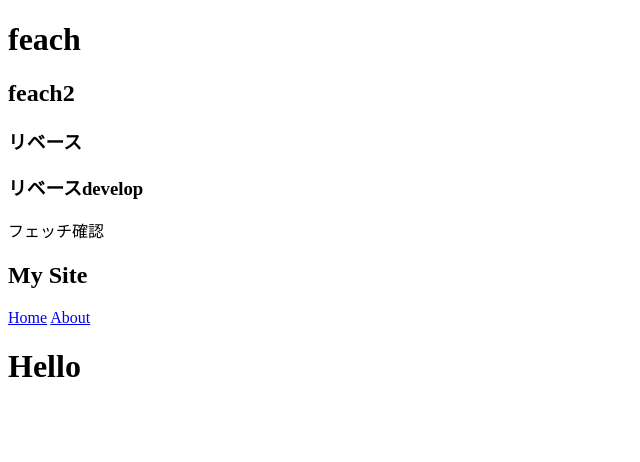
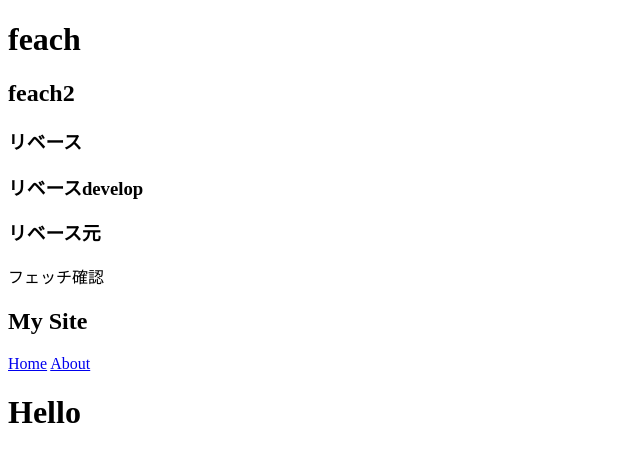
Before and after one commit to tig56/practice-git, a plain HTML site: page index.html in a window 1280 px wide. Shown: the whole page, without its empty margins (0-640 px from the left). Drawn offline with Linux system fonts and the light colour scheme.

Commit message:
リベース元(main)

```diff
--- a/index.html
+++ b/index.html
@@ -10,6 +10,7 @@
         <h2>feach2</h2>
         <h3>リベース</h3>
         <h3>リベースdevelop</h3>
+        <h3>リベース元</h3>
         <p>フェッチ確認</p>
         <h2>My Site</h2>
         <nav>
```
